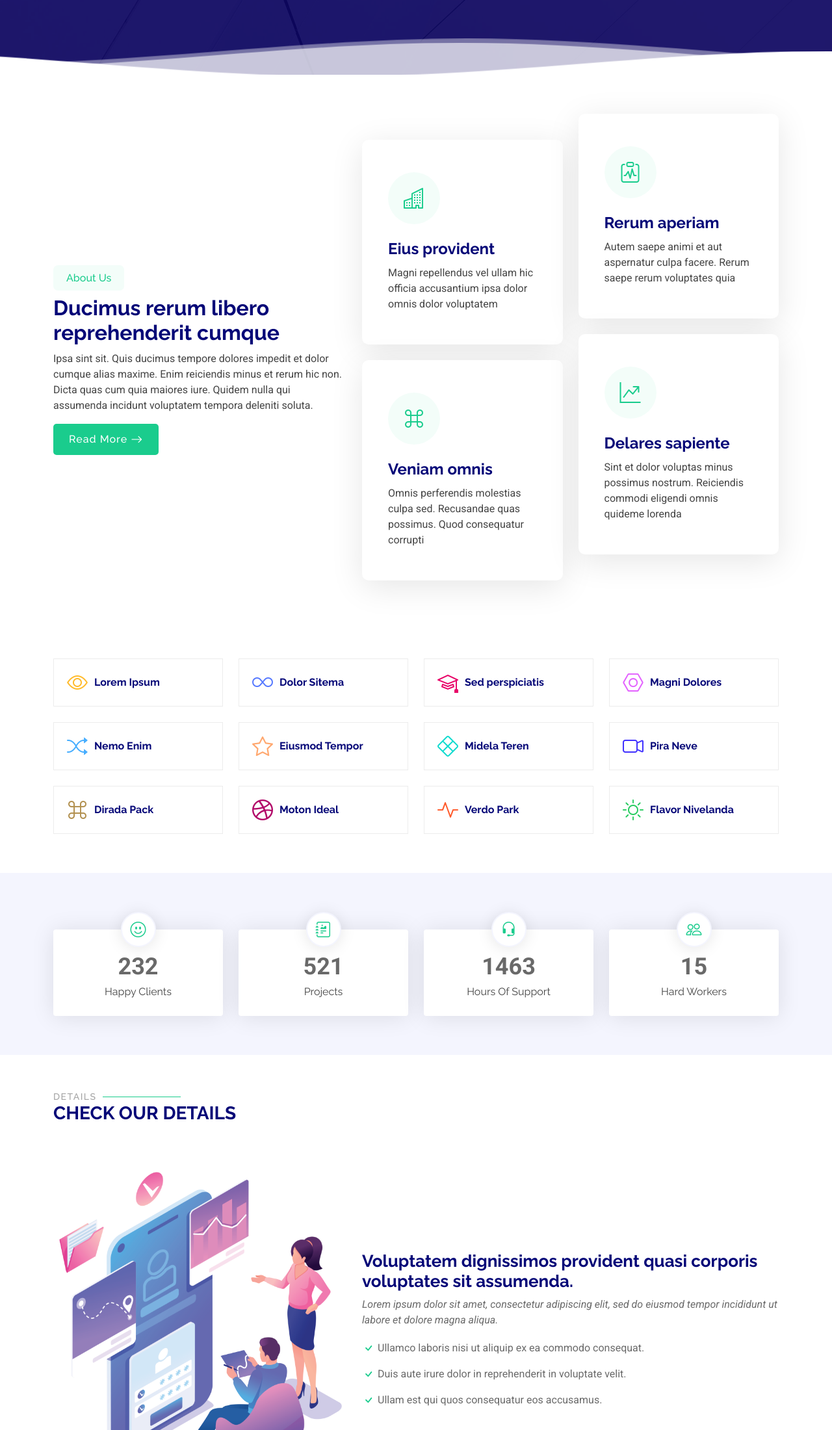
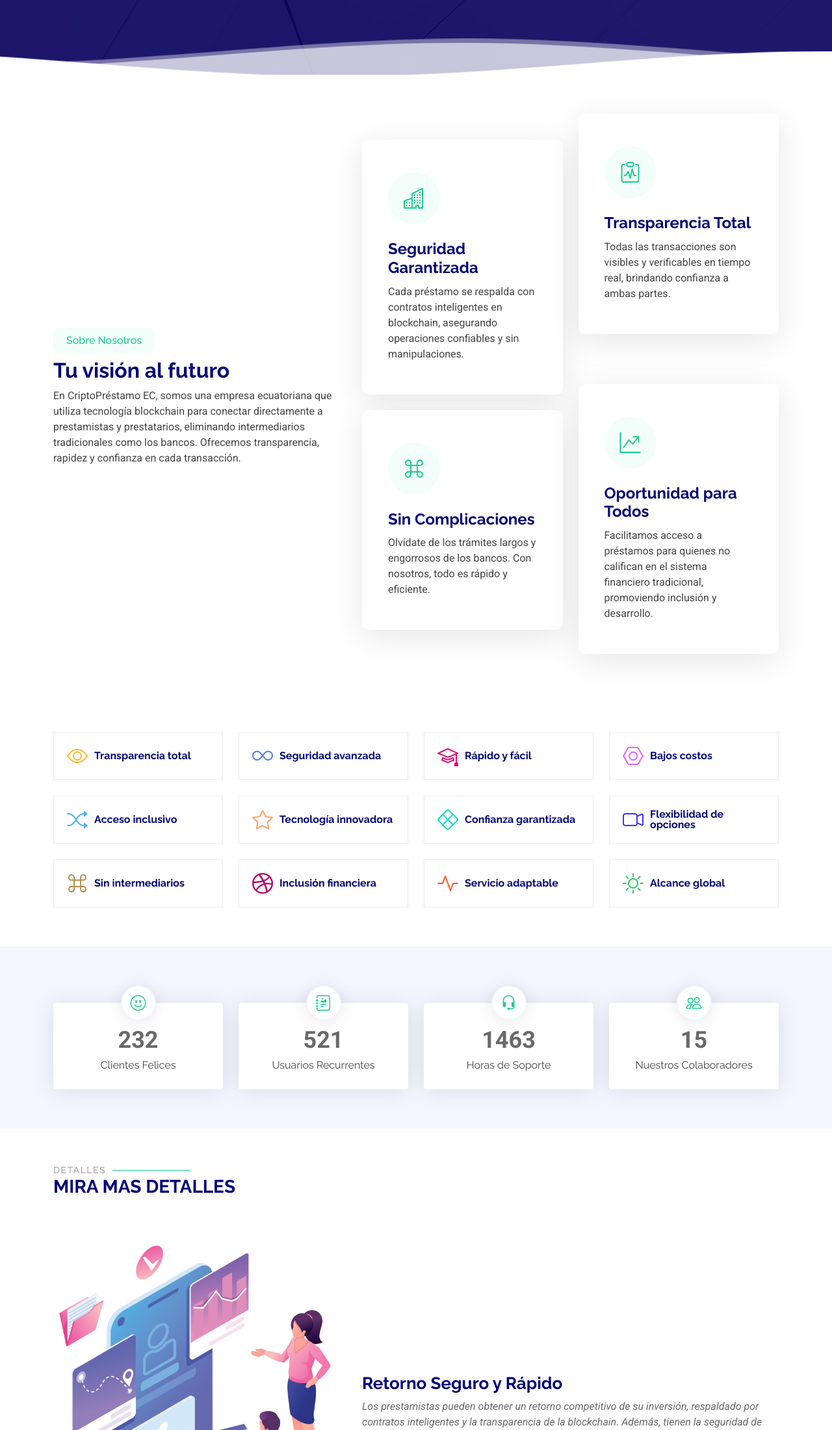
Before and after one commit to gabo0707/ProyectoBit, a plain HTML site: page index.html in a window 1280 px wide. Shown: the part 600-2800 px from the top of the page at 65% size. Drawn offline with Linux system fonts and the light colour scheme.

Commit message:
Se modifico el aspecto visual

```diff
--- a/index.html
+++ b/index.html
@@ -4,7 +4,7 @@
 <head>
   <meta charset="utf-8">
   <meta content="width=device-width, initial-scale=1.0" name="viewport">
-  <title>Proyecto Bitcoin</title>
+  <title>ChainFinance EC</title>
   <meta name="description" content="">
   <meta name="keywords" content="">
 
@@ -27,13 +27,7 @@
   <!-- Main CSS File -->
   <link href="assets/css/main.css" rel="stylesheet">
 
-  <!-- =======================================================
-  * Template Name: Bootslander
-  * Template URL: https://bootstrapmade.com/bootslander-free-bootstrap-landing-page-template/
-  * Updated: Aug 07 2024 with Bootstrap v5.3.3
-  * Author: BootstrapMade.com
-  * License: https://bootstrapmade.com/license/
-  ======================================================== -->
+
 </head>
 
 <body class="index-page">
@@ -44,18 +38,18 @@
       <a href="index.html" class="logo d-flex align-items-center">
         <!-- Uncomment the line below if you also wish to use an image logo -->
         <!-- <img src="assets/img/logo.png" alt=""> -->
-        <h1 class="sitename">Bootslander</h1>
+        <h1 class="sitename">ChainFinance EC</h1>
       </a>
 
       <nav id="navmenu" class="navmenu">
         <ul>
-          <li><a href="#hero" class="active">Home</a></li>
-          <li><a href="#about">About</a></li>
-          <li><a href="#features">Features</a></li>
-          <li><a href="#gallery">Gallery</a></li>
-          <li><a href="#team">Team</a></li>
-          <li><a href="#pricing">Pricing</a></li>
-          <li class="dropdown"><a href="#"><span>Dropdown</span> <i class="bi bi-chevron-down toggle-dropdown"></i></a>
+          <li><a href="#hero" class="active">Incio </a></li>
+          <li><a href="#about">Quienes Somos</a></li>
+          <li><a href="#features">Caracterisitcas </a></li>
+          <li><a href="#gallery">Galleria</a></li>
+          <li><a href="#team">Nuestro Equipo </a></li>
+          <li><a href="#pricing">Precios</a></li>
+          <li class="dropdown"><a href="#"><span>Menu</span> <i class="bi bi-chevron-down toggle-dropdown"></i></a>
             <ul>
               <li><a href="#">Dropdown 1</a></li>
               <li class="dropdown"><a href="#"><span>Deep Dropdown</span> <i class="bi bi-chevron-down toggle-dropdown"></i></a>
@@ -93,11 +87,11 @@
           </div>
 
           <div class="col-lg-6  d-flex flex-column justify-content-center" data-aos="fade-in">
-            <h1>Build Your Landing Page With <span>Bootslander</span></h1>
-            <p>We are team of talented designers making websites with Bootstrap</p>
+            <h1>CriptoPréstamo EC: <span> Tu Futuro, Hoy</span></h1>
+            <p>Bienvenido a CriptoPréstamo EC, tu solución segura y transparente para obtener préstamos con tecnología blockchain en Ecuador.</p>
             <div class="d-flex">
-              <a href="#about" class="btn-get-started">Get Started</a>
-              <a href="https://www.youtube.com/watch?v=Y7f98aduVJ8" class="glightbox btn-watch-video d-flex align-items-center"><i class="bi bi-play-circle"></i><span>Watch Video</span></a>
+              <a href="#about" class="btn-get-started">Comienza AHORA</a>
+              <a href="https://www.youtube.com/watch?v=Y7f98aduVJ8" class="glightbox btn-watch-video d-flex align-items-center"><i class="bi bi-play-circle"></i><span>Video de demostracion</span></a>
             </div>
           </div>
 
@@ -128,10 +122,11 @@
         <div class="row align-items-xl-center gy-5">
 
           <div class="col-xl-5 content">
-            <h3>About Us</h3>
-            <h2>Ducimus rerum libero reprehenderit cumque</h2>
-            <p>Ipsa sint sit. Quis ducimus tempore dolores impedit et dolor cumque alias maxime. Enim reiciendis minus et rerum hic non. Dicta quas cum quia maiores iure. Quidem nulla qui assumenda incidunt voluptatem tempora deleniti soluta.</p>
-            <a href="#" class="read-more"><span>Read More</span><i class="bi bi-arrow-right"></i></a>
+            <h3>Sobre Nosotros</h3>
+            <h2>Tu visión al futuro</h2>
+            <p>En CriptoPréstamo EC, somos una empresa ecuatoriana que utiliza tecnología blockchain para conectar directamente a prestamistas y prestatarios,
+              eliminando intermediarios tradicionales como los bancos. Ofrecemos transparencia, rapidez y confianza en cada transacción.</p>
+
           </div>
 
           <div class="col-xl-7">
@@ -140,32 +135,32 @@
               <div class="col-md-6" data-aos="fade-up" data-aos-delay="200">
                 <div class="icon-box">
                   <i class="bi bi-buildings"></i>
-                  <h3>Eius provident</h3>
-                  <p>Magni repellendus vel ullam hic officia accusantium ipsa dolor omnis dolor voluptatem</p>
+                  <h3>Seguridad Garantizada</h3>
+                  <p>Cada préstamo se respalda con contratos inteligentes en blockchain, asegurando operaciones confiables y sin manipulaciones.</p>
                 </div>
               </div> <!-- End Icon Box -->
 
               <div class="col-md-6" data-aos="fade-up" data-aos-delay="300">
                 <div class="icon-box">
                   <i class="bi bi-clipboard-pulse"></i>
-                  <h3>Rerum aperiam</h3>
-                  <p>Autem saepe animi et aut aspernatur culpa facere. Rerum saepe rerum voluptates quia</p>
+                  <h3>Transparencia Total</h3>
+                  <p>Todas las transacciones son visibles y verificables en tiempo real, brindando confianza a ambas partes.</p>
                 </div>
               </div> <!-- End Icon Box -->
 
               <div class="col-md-6" data-aos="fade-up" data-aos-delay="400">
                 <div class="icon-box">
                   <i class="bi bi-command"></i>
-                  <h3>Veniam omnis</h3>
-                  <p>Omnis perferendis molestias culpa sed. Recusandae quas possimus. Quod consequatur corrupti</p>
+                  <h3>Sin Complicaciones</h3>
+                  <p>Olvídate de los trámites largos y engorrosos de los bancos. Con nosotros, todo es rápido y eficiente.</p>
                 </div>
               </div> <!-- End Icon Box -->
 
               <div class="col-md-6" data-aos="fade-up" data-aos-delay="500">
                 <div class="icon-box">
                   <i class="bi bi-graph-up-arrow"></i>
-                  <h3>Delares sapiente</h3>
-                  <p>Sint et dolor voluptas minus possimus nostrum. Reiciendis commodi eligendi omnis quideme lorenda</p>
+                  <h3>Oportunidad para Todos</h3>
+                  <p>Facilitamos acceso a préstamos para quienes no califican en el sistema financiero tradicional, promoviendo inclusión y desarrollo.</p>
                 </div>
               </div> <!-- End Icon Box -->
 
@@ -187,84 +182,86 @@
           <div class="col-lg-3 col-md-4" data-aos="fade-up" data-aos-delay="100">
             <div class="features-item">
               <i class="bi bi-eye" style="color: #ffbb2c;"></i>
-              <h3><a href="" class="stretched-link">Lorem Ipsum</a></h3>
+              <h3><a href="" class="stretched-link">Transparencia total</a></h3>
             </div>
           </div><!-- End Feature Item -->
 
           <div class="col-lg-3 col-md-4" data-aos="fade-up" data-aos-delay="200">
             <div class="features-item">
               <i class="bi bi-infinity" style="color: #5578ff;"></i>
-              <h3><a href="" class="stretched-link">Dolor Sitema</a></h3>
+              <h3><a href="" class="stretched-link">Seguridad avanzada</a></h3>
             </div>
           </div><!-- End Feature Item -->
 
           <div class="col-lg-3 col-md-4" data-aos="fade-up" data-aos-delay="300">
             <div class="features-item">
               <i class="bi bi-mortarboard" style="color: #e80368;"></i>
-              <h3><a href="" class="stretched-link">Sed perspiciatis</a></h3>
+              <h3><a href="" class="stretched-link">Rápido y fácil</a></h3>
             </div>
           </div><!-- End Feature Item -->
 
           <div class="col-lg-3 col-md-4" data-aos="fade-up" data-aos-delay="400">
             <div class="features-item">
               <i class="bi bi-nut" style="color: #e361ff;"></i>
-              <h3><a href="" class="stretched-link">Magni Dolores</a></h3>
+              <h3><a href="" class="stretched-link">Bajos costos
+              </a></h3>
             </div>
           </div><!-- End Feature Item -->
 
           <div class="col-lg-3 col-md-4" data-aos="fade-up" data-aos-delay="500">
             <div class="features-item">
               <i class="bi bi-shuffle" style="color: #47aeff;"></i>
-              <h3><a href="" class="stretched-link">Nemo Enim</a></h3>
+              <h3><a href="" class="stretched-link">Acceso inclusivo
+              </a></h3>
             </div>
           </div><!-- End Feature Item -->
 
           <div class="col-lg-3 col-md-4" data-aos="fade-up" data-aos-delay="600">
             <div class="features-item">
               <i class="bi bi-star" style="color: #ffa76e;"></i>
-              <h3><a href="" class="stretched-link">Eiusmod Tempor</a></h3>
+              <h3><a href="" class="stretched-link">Tecnología innovadora</a></h3>
             </div>
           </div><!-- End Feature Item -->
 
           <div class="col-lg-3 col-md-4" data-aos="fade-up" data-aos-delay="700">
             <div class="features-item">
               <i class="bi bi-x-diamond" style="color: #11dbcf;"></i>
-              <h3><a href="" class="stretched-link">Midela Teren</a></h3>
+              <h3><a href="" class="stretched-link">Confianza garantizada</a></h3>
             </div>
           </div><!-- End Feature Item -->
 
           <div class="col-lg-3 col-md-4" data-aos="fade-up" data-aos-delay="800">
             <div class="features-item">
               <i class="bi bi-camera-video" style="color: #4233ff;"></i>
-              <h3><a href="" class="stretched-link">Pira Neve</a></h3>
+              <h3><a href="" class="stretched-link">Flexibilidad de opciones</a></h3>
             </div>
           </div><!-- End Feature Item -->
 
           <div class="col-lg-3 col-md-4" data-aos="fade-up" data-aos-delay="900">
             <div class="features-item">
               <i class="bi bi-command" style="color: #b2904f;"></i>
-              <h3><a href="" class="stretched-link">Dirada Pack</a></h3>
+              <h3><a href="" class="stretched-link">Sin intermediarios</a></h3>
             </div>
           </div><!-- End Feature Item -->
 
           <div class="col-lg-3 col-md-4" data-aos="fade-up" data-aos-delay="1000">
             <div class="features-item">
               <i class="bi bi-dribbble" style="color: #b20969;"></i>
-              <h3><a href="" class="stretched-link">Moton Ideal</a></h3>
+              <h3><a href="" class="stretched-link">Inclusión financiera</a></h3>
             </div>
           </div><!-- End Feature Item -->
 
           <div class="col-lg-3 col-md-4" data-aos="fade-up" data-aos-delay="1100">
             <div class="features-item">
               <i class="bi bi-activity" style="color: #ff5828;"></i>
-              <h3><a href="" class="stretched-link">Verdo Park</a></h3>
+              <h3><a href="" class="stretched-link">Servicio adaptable</a></h3>
             </div>
           </div><!-- End Feature Item -->
 
           <div class="col-lg-3 col-md-4" data-aos="fade-up" data-aos-delay="1200">
             <div class="features-item">
               <i class="bi bi-brightness-high" style="color: #29cc61;"></i>
-              <h3><a href="" class="stretched-link">Flavor Nivelanda</a></h3>
+              <h3><a href="" class="stretched-link">Alcance global</a></h3>
             </div>
           </div><!-- End Feature Item -->
 
@@ -285,7 +282,7 @@
             <i class="bi bi-emoji-smile"></i>
             <div class="stats-item">
               <span data-purecounter-start="0" data-purecounter-end="232" data-purecounter-duration="1" class="purecounter"></span>
-              <p>Happy Clients</p>
+              <p>Clientes Felices</p>
             </div>
           </div><!-- End Stats Item -->
 
@@ -293,7 +290,7 @@
             <i class="bi bi-journal-richtext"></i>
             <div class="stats-item">
               <span data-purecounter-start="0" data-purecounter-end="521" data-purecounter-duration="1" class="purecounter"></span>
-              <p>Projects</p>
+              <p>Usuarios Recurrentes</p>
             </div>
           </div><!-- End Stats Item -->
 
@@ -301,7 +298,7 @@
             <i class="bi bi-headset"></i>
             <div class="stats-item">
               <span data-purecounter-start="0" data-purecounter-end="1463" data-purecounter-duration="1" class="purecounter"></span>
-              <p>Hours Of Support</p>
+              <p>Horas de Soporte</p>
             </div>
           </div><!-- End Stats Item -->
 
@@ -309,7 +306,7 @@
             <i class="bi bi-people"></i>
             <div class="stats-item">
               <span data-purecounter-start="0" data-purecounter-end="15" data-purecounter-duration="1" class="purecounter"></span>
-              <p>Hard Workers</p>
+              <p>Nuestros Colaboradores</p>
             </div>
           </div><!-- End Stats Item -->
 
@@ -324,8 +321,8 @@
 
       <!-- Section Title -->
       <div class="container section-title" data-aos="fade-up">
-        <h2>Details</h2>
-        <div><span>Check Our</span> <span class="description-title">Details</span></div>
+        <h2>Detalles</h2>
+        <div><span>Mira mas</span> <span class="description-title">Detalles</span></div>
       </div><!-- End Section Title -->
 
       <div class="container">
@@ -335,16 +332,12 @@
             <img src="assets/img/details-1.png" class="img-fluid" alt="">
           </div>
           <div class="col-md-7" data-aos="fade-up" data-aos-delay="100">
-            <h3>Voluptatem dignissimos provident quasi corporis voluptates sit assumenda.</h3>
+            <h3>Retorno Seguro y Rápido</h3>
             <p class="fst-italic">
-              Lorem ipsum dolor sit amet, consectetur adipiscing elit, sed do eiusmod tempor incididunt ut labore et dolore
-              magna aliqua.
+              Los prestamistas pueden obtener un retorno competitivo de su inversión, respaldado por contratos inteligentes y
+              la transparencia de la blockchain. Además, tienen la seguridad de que su dinero está en una red segura y verificada.
             </p>
-            <ul>
-              <li><i class="bi bi-check"></i><span> Ullamco laboris nisi ut aliquip ex ea commodo consequat.</span></li>
-              <li><i class="bi bi-check"></i> <span>Duis aute irure dolor in reprehenderit in voluptate velit.</span></li>
-              <li><i class="bi bi-check"></i> <span>Ullam est qui quos consequatur eos accusamus.</span></li>
-            </ul>
+
           </div>
         </div><!-- Features Item -->
 
@@ -353,16 +346,13 @@
             <img src="assets/img/details-2.png" class="img-fluid" alt="">
           </div>
           <div class="col-md-7 order-2 order-md-1" data-aos="fade-up" data-aos-delay="200">
-            <h3>Corporis temporibus maiores provident</h3>
+            <h3>Acceso Rápido a Créditos
+            </h3>
             <p class="fst-italic">
-              Lorem ipsum dolor sit amet, consectetur adipiscing elit, sed do eiusmod tempor incididunt ut labore et dolore
-              magna aliqua.
+              Los prestatarios tienen acceso a préstamos rápidos y sin las complicaciones de los bancos tradicionales. Con la eliminación de intermediarios,
+              el proceso es más ágil y accesible para todos, incluso aquellos fuera del sistema financiero.
             </p>
-            <p>
-              Ullamco laboris nisi ut aliquip ex ea commodo consequat. Duis aute irure dolor in reprehenderit in voluptate
-              velit esse cillum dolore eu fugiat nulla pariatur. Excepteur sint occaecat cupidatat non proident, sunt in
-              culpa qui officia deserunt mollit anim id est laborum
-            </p>
+
           </div>
         </div><!-- Features Item -->
 
@@ -371,13 +361,10 @@
             <img src="assets/img/details-3.png" class="img-fluid" alt="">
           </div>
           <div class="col-md-7" data-aos="fade-up">
-            <h3>Sunt consequatur ad ut est nulla consectetur reiciendis animi voluptas</h3>
-            <p>Cupiditate placeat cupiditate placeat est ipsam culpa. Delectus quia minima quod. Sunt saepe odit aut quia voluptatem hic voluptas dolor doloremque.</p>
-            <ul>
-              <li><i class="bi bi-check"></i> <span>Ullamco laboris nisi ut aliquip ex ea commodo consequat.</span></li>
-              <li><i class="bi bi-check"></i><span> Duis aute irure dolor in reprehenderit in voluptate velit.</span></li>
-              <li><i class="bi bi-check"></i> <span>Facilis ut et voluptatem aperiam. Autem soluta ad fugiat</span>.</li>
-            </ul>
+            <h3>Sin Intermediarios</h3>
+            <p>Elimina la necesidad de bancos o terceros, permitiendo que prestamistas y prestatarios se conecten directamente.
+              Esto reduce costos, tiempos de espera y aumenta la eficiencia en cada operación.</p>
+
           </div>
         </div><!-- Features Item -->
 
@@ -386,16 +373,12 @@
             <img src="assets/img/details-4.png" class="img-fluid" alt="">
           </div>
           <div class="col-md-7 order-2 order-md-1" data-aos="fade-up">
-            <h3>Quas et necessitatibus eaque impedit ipsum animi consequatur incidunt in</h3>
+            <h3>Tecnología Blockchain de Vanguardia</h3>
             <p class="fst-italic">
-              Lorem ipsum dolor sit amet, consectetur adipiscing elit, sed do eiusmod tempor incididunt ut labore et dolore
-              magna aliqua.
+              La plataforma utiliza blockchain para garantizar la seguridad, transparencia y descentralización en cada transacción.
+              Todo el proceso está automatizado con contratos inteligentes, asegurando la confianza entre prestamistas y prestatarios.
             </p>
-            <p>
-              Ullamco laboris nisi ut aliquip ex ea commodo consequat. Duis aute irure dolor in reprehenderit in voluptate
-              velit esse cillum dolore eu fugiat nulla pariatur. Excepteur sint occaecat cupidatat non proident, sunt in
-              culpa qui officia deserunt mollit anim id est laborum
-            </p>
+
           </div>
         </div><!-- Features Item -->
 
@@ -408,8 +391,8 @@
 
       <!-- Section Title -->
       <div class="container section-title" data-aos="fade-up">
-        <h2>Gallery</h2>
-        <div><span>Check Our</span> <span class="description-title">Gallery</span></div>
+        <h2>Galeria</h2>
+        <div><span>Mira la galeria</span> <span class="description-title">Gallery</span></div>
       </div><!-- End Section Title -->
 
       <div class="container" data-aos="fade-up" data-aos-delay="100">
@@ -521,7 +504,8 @@
                 </div>
                 <p>
                   <i class="bi bi-quote quote-icon-left"></i>
-                  <span>Proin iaculis purus consequat sem cure digni ssim donec porttitora entum suscipit rhoncus. Accusantium quam, ultricies eget id, aliquam eget nibh et. Maecen aliquam, risus at semper.</span>
+                  <span>"En CriptoPréstamo EC, estamos comprometidos con transformar el sistema financiero en Ecuador. Utilizando tecnología blockchain, garantizamos transacciones seguras y rápidas, sin la necesidad de intermediarios tradicionales.
+                    Estamos orgullosos de ofrecer soluciones financieras innovadoras que hac</span>
                   <i class="bi bi-quote quote-icon-right"></i>
                 </p>
               </div>
@@ -537,7 +521,8 @@
                 </div>
                 <p>
                   <i class="bi bi-quote quote-icon-left"></i>
-                  <span>Export tempor illum tamen malis malis eram quae irure esse labore quem cillum quid cillum eram malis quorum velit fore eram velit sunt aliqua noster fugiat irure amet legam anim culpa.</span>
+                  <span>Crear una plataforma sencilla, intuitiva y segura fue el desafío. Pero con blockchain como base, logramos un diseño que refleja transparencia y confianza.
+                    Cada elemento está pensado para facilitar la experiencia del usuario y hacerlo sentir seguro en cada transacción</span>
                   <i class="bi bi-quote quote-icon-right"></i>
                 </p>
               </div>
@@ -553,7 +538,8 @@
                 </div>
                 <p>
                   <i class="bi bi-quote quote-icon-left"></i>
-                  <span>Enim nisi quem export duis labore cillum quae magna enim sint quorum nulla quem veniam duis minim tempor labore quem eram duis noster aute amet eram fore quis sint minim.</span>
+                  <span>Nuestro objetivo es brindar acceso a préstamos de manera fácil, rápida y transparente. Gracias a la tecnología blockchain, ofrecemos un servicio sin precedentes en Ecuador,
+                     que elimina las barreras de los bancos tradicionales. Estoy emocionado por lo que estamos logrando.</span>
                   <i class="bi bi-quote quote-icon-right"></i>
                 </p>
               </div>
@@ -569,7 +555,8 @@
                 </div>
                 <p>
                   <i class="bi bi-quote quote-icon-left"></i>
-                  <span>Fugiat enim eram quae cillum dolore dolor amet nulla culpa multos export minim fugiat minim velit minim dolor enim duis veniam ipsum anim magna sunt elit fore quem dolore labore illum veniam.</span>
+                  <span>rabajar en CriptoPréstamo EC ha sido una experiencia única. Ver cómo la tecnología blockchain está revolucionando los préstamos en Ecuador es emocionante.
+                     Estoy orgulloso de ser parte de un equipo que está marcando la diferencia y ofreciendo soluciones reales a la comunidad.</span>
                   <i class="bi bi-quote quote-icon-right"></i>
                 </p>
               </div>
@@ -585,7 +572,8 @@
                 </div>
                 <p>
                   <i class="bi bi-quote quote-icon-left"></i>
-                  <span>Quis quorum aliqua sint quem legam fore sunt eram irure aliqua veniam tempor noster veniam enim culpa labore duis sunt culpa nulla illum cillum fugiat legam esse veniam culpa fore nisi cillum quid.</span>
+                  <span>Invertir a través de CriptoPréstamo EC ha sido una experiencia increíble. El proceso es simple, y lo mejor de todo es que tengo la certeza de que mi dinero está protegido por la seguridad de blockchain.
+                    El retorno ha sido excelente y lo recomiendo ampliamente</span>
                   <i class="bi bi-quote quote-icon-right"></i>
                 </p>
               </div>
```
